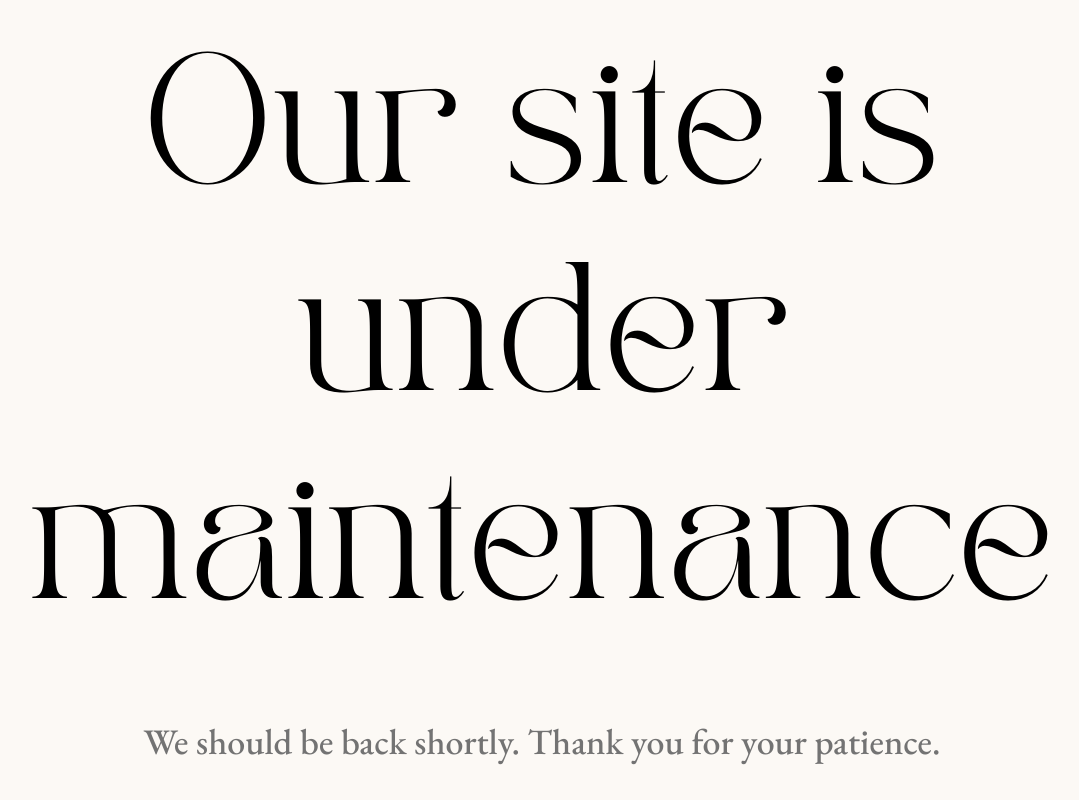
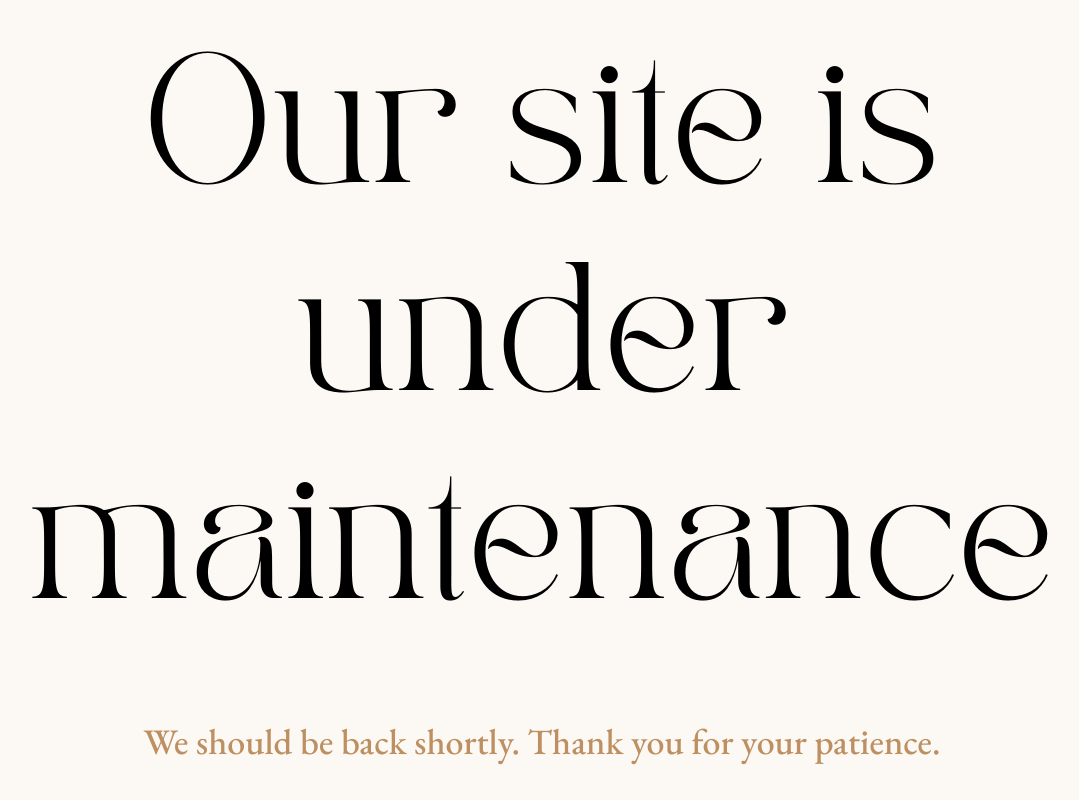
Before and after one commit to edjulsin/kattinterior, a Next.js app: page /maintenance in a window 1280 px wide. Shown: the whole page, without its empty margins (98-1177 px from the left). Built offline with nearby package versions, Linux system fonts and the light colour scheme.

Commit message:
fix color during darkmode

```diff
--- a/app/maintenance/page.tsx
+++ b/app/maintenance/page.tsx
@@ -23,7 +23,7 @@ const MaintenancePage = () =>
             <main className='flex flex-col gap-y-40 justify-center items-center *:w-full'>
                 <section role='alert' className='h-[100dvh] w-full flex flex-col justify-center items-center gap-y-15 text-center max-w-xs sm:max-w-lg md:max-w-2xl lg:max-w-4xl xl:max-w-6xl font-medium'>
                     <h1 className='text-3xl/relaxed sm:text-6xl/relaxed md:text-7xl/relaxed lg:text-8xl/relaxed xl:text-9xl/relaxed font-serif'>Our site is under maintenance</h1>
-                    <p className='font-sans text-lg/relaxed sm:text-xl/relaxed md:text-2xl/relaxed lg:text-3xl/relaxed xl:text-4xl/relaxed text-neutral-500'>We should be back shortly. Thank you for your patience.</p>
+                    <p className='font-sans text-lg/relaxed sm:text-xl/relaxed md:text-2xl/relaxed lg:text-3xl/relaxed xl:text-4xl/relaxed text-gold-950'>We should be back shortly. Thank you for your patience.</p>
                 </section>
             </main>
         </div>
--- a/app/not-found.tsx
+++ b/app/not-found.tsx
@@ -5,7 +5,7 @@ const NotFound = () =>
         <main className='flex flex-col gap-y-40 justify-center items-center *:w-full'>
             <section role='alert' className='h-[100dvh] w-full flex flex-col justify-center items-center gap-y-15 text-center max-w-xs sm:max-w-lg md:max-w-2xl lg:max-w-4xl xl:max-w-6xl font-medium'>
                 <h1 className='text-3xl/relaxed sm:text-6xl/relaxed md:text-7xl/relaxed lg:text-8xl/relaxed xl:text-9xl/relaxed font-serif'>Oops, that page is gone!</h1>
-                <p className='font-sans text-lg/relaxed sm:text-xl/relaxed md:text-2xl/relaxed lg:text-3xl/relaxed xl:text-4xl/relaxed text-neutral-500'>The page you’re looking for doesn’t exist or has been moved.</p>
+                <p className='font-sans text-lg/relaxed sm:text-xl/relaxed md:text-2xl/relaxed lg:text-3xl/relaxed xl:text-4xl/relaxed text-gold-950'>The page you’re looking for doesn’t exist or has been moved.</p>
                 <Link className='font-sans text-lg/loose sm:text-xl/loose text-amber-600 font-semibold' href='/'>Back home &rarr;</Link>
             </section>
         </main>
```
